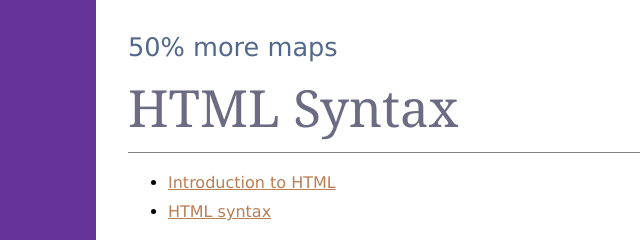
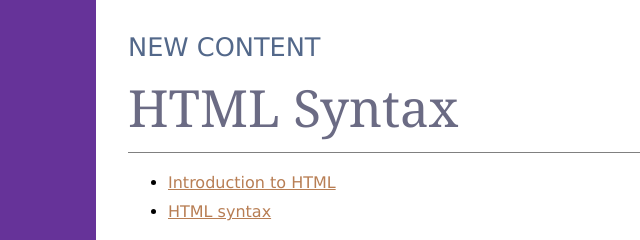
Before and after one commit to xDarkicex/xDarkicex.github.io, a plain HTML site: page index.html in a window 1280 px wide. Shown: the top 240 px of the page, 0-640 px from the left. Drawn offline with Linux system fonts and the light colour scheme; some packages are replaced by stand-ins of ours.

Commit message:
add new content

```diff
--- a/index.html
+++ b/index.html
@@ -1,7 +1,7 @@
 <!DOCTYPE html>
 <html>
   <head>
-    <title>Html Stuff</title>
+    <title>Html NEW CONTENT</title>
      <script src="assets/javascripts/application.js"></script>
      <link rel="stylesheet" type="text/css" href="assets/stylesheets/main.css">
      <link href="assets/stylesheets/styles.css" rel="stylesheet" type="text/css">
@@ -9,7 +9,7 @@
    <body>
       <body>
       <header role="banner">
-        <h1>50% more maps</h1>
+        <h1>NEW CONTENT</h1>
         <h2>HTML Syntax</h2>
         <nav role="navigation">
           <ul>
```
